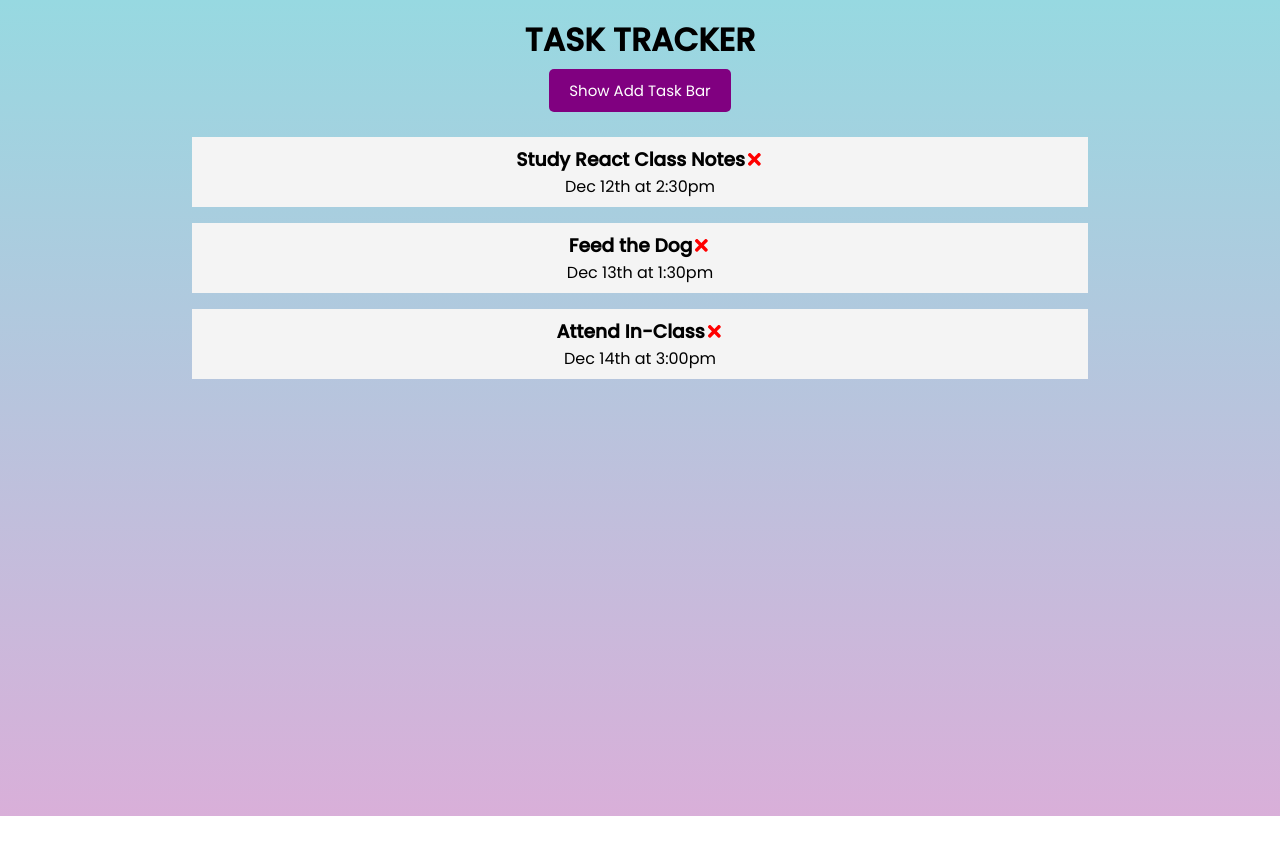
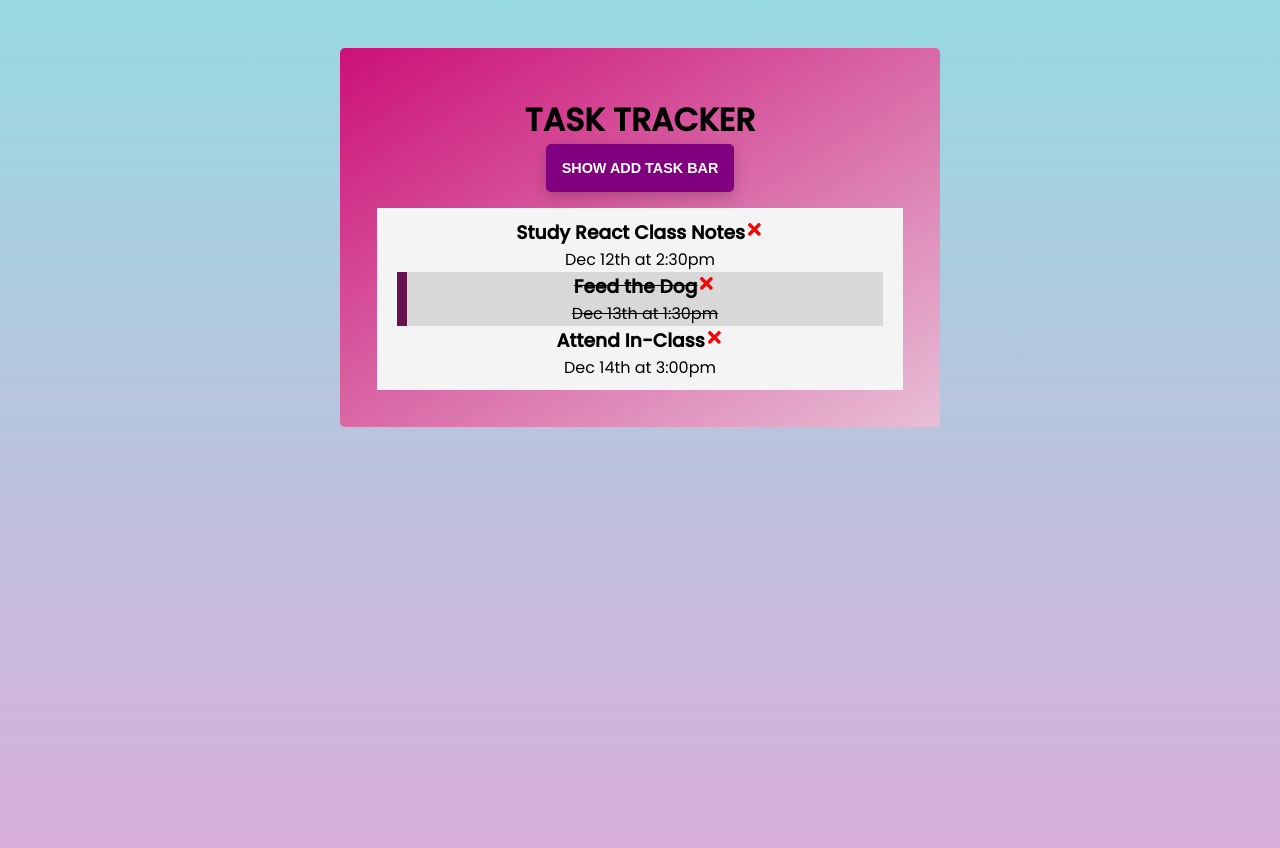
Before and after one commit to ekrem0691/React_task-tracker_-Project, a React (Create React App) app: page / in a window 1280 px wide. Before the commit the page ends 816 px from the top, so only its background shows below. Built offline with nearby package versions, Linux system fonts and the light colour scheme.

Commit message:
added project

```diff
--- a/src/App.css
+++ b/src/App.css
@@ -36,16 +36,9 @@ body {
   margin: 1rem;
 }
 
-.header {
-  display: flex;
-  flex-direction: column;
-  justify-content: space-between;
-  align-items: center;
-  margin-bottom: 20px;
-}
 
 
-/* .btn {
+.btn {
   border: none;
   cursor: pointer;
   text-transform: uppercase;
@@ -56,9 +49,9 @@ body {
   padding: 1rem;
   box-shadow: 0 5px 15px rgba(0, 0, 0, 0.2);
   border-radius: 5px;
-} */
+}
 
-.btn {
+/* .btn {
   display: inline-block;
   background: rgb(109, 14, 138);
   color: #fff;
@@ -70,7 +63,7 @@ body {
   text-decoration: none;
   font-size: 15px;
   font-family: inherit;
-}
+} */
 
 .btn:focus {
   outline: none;
@@ -84,8 +77,6 @@ body {
   display: block;
   width: 100%;
 }
-
-
 
 
 
@@ -123,7 +114,7 @@ body {
   flex-direction: column;
   justify-content: space-between;
   align-items: center;
-  margin: 1rem 12rem;
+
 
 
 }
@@ -131,7 +122,7 @@ body {
 .done {
   border-left: 10px solid rgb(102, 18, 77);
   text-decoration: line-through;
-  background-color: darkgrey;
+  background-color: rgb(216, 216, 216);
 }
 
 .task h3 {
@@ -142,6 +133,12 @@ body {
 
 .text-center {
   text-align: center;
+  margin: 0.7rem;
+  cursor: pointer;
+  margin: 5px;
+  padding: 10px 20px;
+  background-color: #f4f4f4;
+
 
 }
 
--- a/src/components/Duty.jsx
+++ b/src/components/Duty.jsx
@@ -3,10 +3,10 @@ import { FaTimes } from "react-icons/fa";
 
 function Duty({ duty, deleteTask, toogleDone }) {
   console.log(duty);
-  const { task, day } = duty;
+  const { task, day, isDone } = duty;
 
   return (
-    <div className="task" onDoubleClick={() => toogleDone(duty.id)}>
+    <div className={`"task" ${isDone ? "done" : ""  } `} onDoubleClick={() => toogleDone(duty.id)}>
       <h3>
         {task}
         <FaTimes
--- a/src/pages/Home.jsx
+++ b/src/pages/Home.jsx
@@ -37,7 +37,16 @@ const Home = () => {
   //? TOOGLE DONE
 
   const toogleDone = (id) => {
-    console.log("double Click", id);
+
+    // console.log("double Click", id);
+
+    setTasks(tasks.map((item) =>{
+      return(
+        item.id === id ? {...item, isDone: !item.isDone}  : item
+      )
+    } ))
+
+
   };
 
 
@@ -46,7 +55,7 @@ const Home = () => {
 
 
   return (
-    <div>
+    <div className="container">
       <Header tasks={tasks} setTasks={setTasks} />
       <ShowTasks deleteTask={deleteTask} tasks={tasks} toogleDone={toogleDone}  />
     </div>
```
